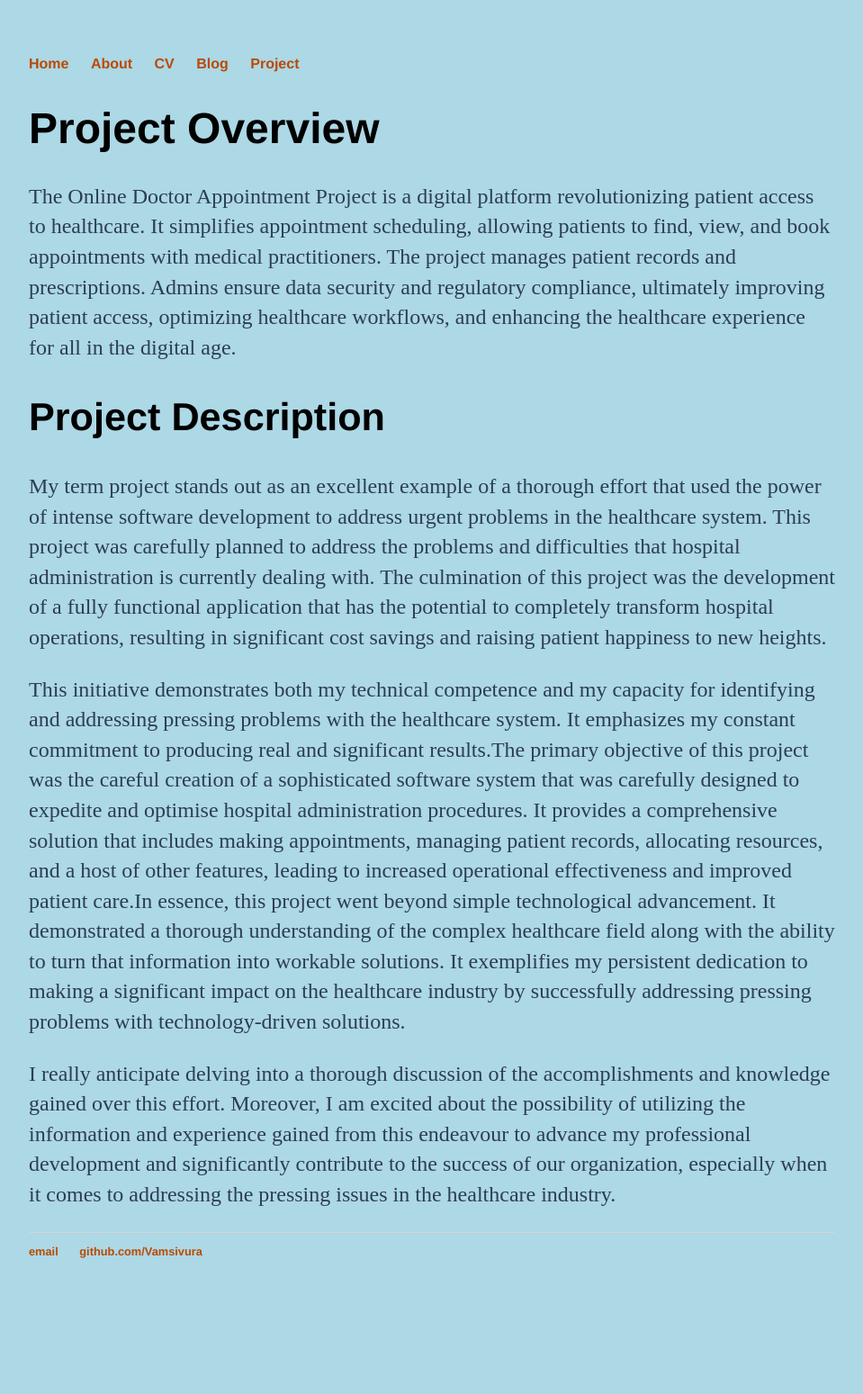
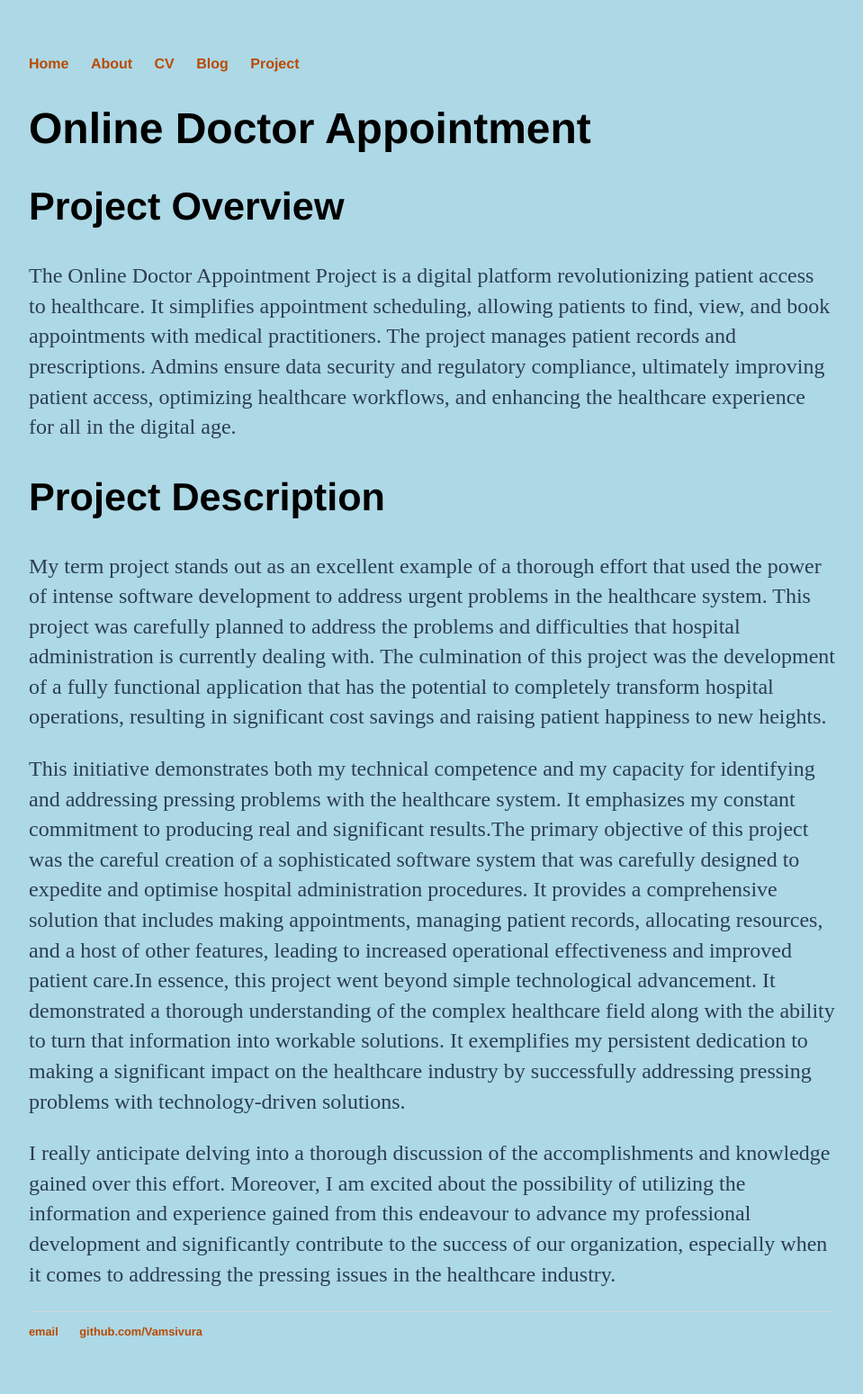
Before and after one commit to Vamsivura/Vamsivura.github.io, a Jekyll site: the page built from Project/index.md, in a window 1280 px wide. Shown: the whole page at 90% size, without its empty margins (160-1119 px from the left). Built offline with Jekyll 4.4.1, drawn with Linux system fonts in a browser that asks for light colours; before the commit the page ends 1460 px from its top, so only the background shows below that.

Commit message:
Update index.md

```diff
--- a/Project/index.md
+++ b/Project/index.md
@@ -2,7 +2,9 @@
 layout: default
 title: About Online Doctor Appointment
 ---
-# Project Overview
+# Online Doctor Appointment
+
+## Project Overview
 The Online Doctor Appointment Project is a digital platform revolutionizing patient access to healthcare. It simplifies appointment scheduling, allowing patients to find, view, and book appointments with medical practitioners. The project manages patient records and prescriptions. Admins ensure data security and regulatory compliance, ultimately improving patient access, optimizing healthcare workflows, and enhancing the healthcare experience for all in the digital age.
 
 
```
